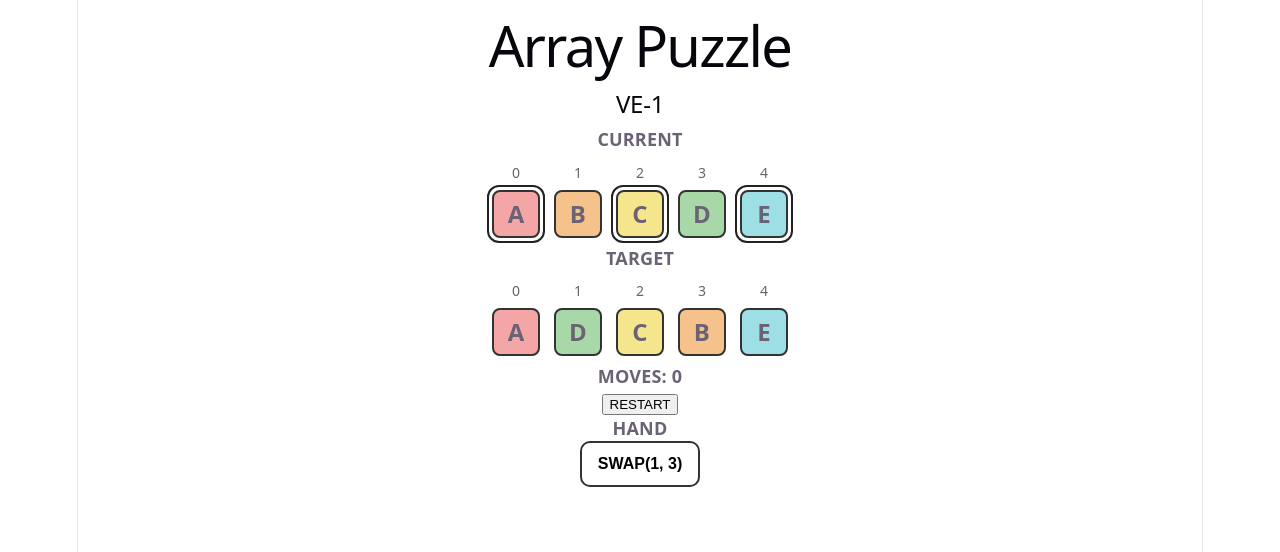
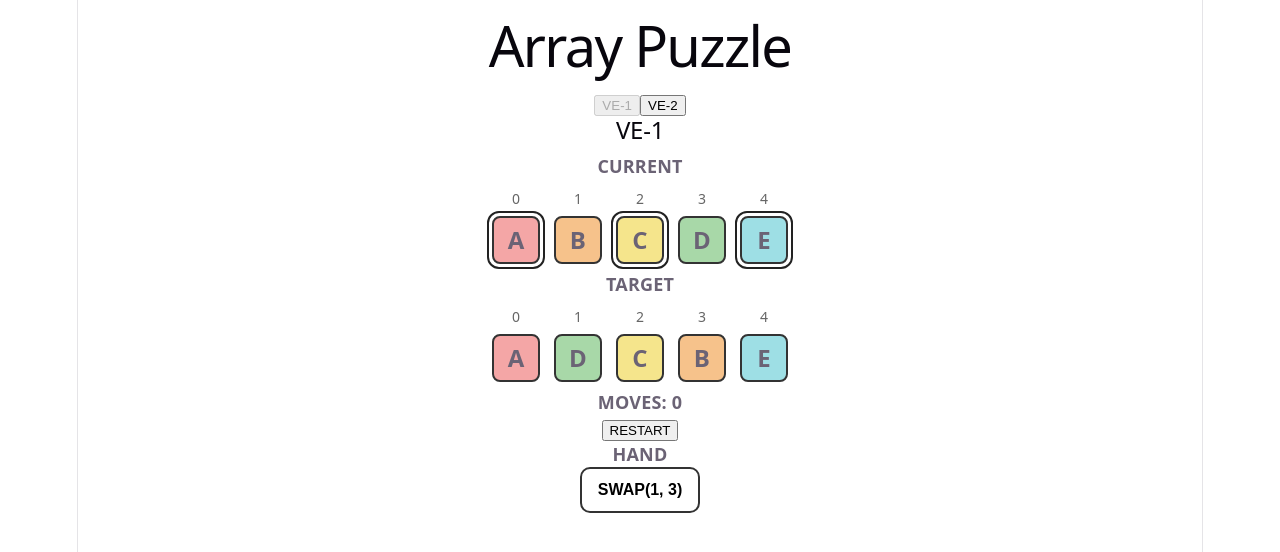
Before and after one commit to Olivia-Grace0206/array-puzzle, a React (Vite) app: page / in a window 1280 px wide. Shown: the top 552 px of the page. Built offline with nearby package versions, Linux system fonts and the light colour scheme.

Commit message:
Add multiple VeryEasy puzzle support

```diff
--- a/src/App.tsx
+++ b/src/App.tsx
@@ -5,23 +5,26 @@ import { executeCard } from './core/executeCard'
 import { getPreviewArray } from './core/getPreviewArray'
 import { isCleared } from './core/isCleared'
 import { veryEasyPuzzles } from './data/puzzles/veryEasy'
+import type { PuzzleDefinition } from './domain/puzzle'
 import type { RuntimeState } from './domain/runtimeState'
 
+function createInitialRuntimeState(
+  puzzle: PuzzleDefinition,
+): RuntimeState {
+  return {
+    currentArray: [...puzzle.start],
+    remainingCards: [...puzzle.hand],
+    usedCards: [],
+    moveCount: 0,
+  }
+}
+
 function App() {
-  const [puzzleIndex] = useState(0)
+  const [puzzleIndex, setPuzzleIndex] = useState(0)
   const puzzle = veryEasyPuzzles[puzzleIndex]
 
-  function createInitialRuntimeState(): RuntimeState {
-    return {
-      currentArray: [...puzzle.start],
-      remainingCards: [...puzzle.hand],
-      usedCards: [],
-      moveCount: 0,
-    }
-  }
-
   const [runtimeState, setRuntimeState] = useState<RuntimeState>(
-    createInitialRuntimeState,
+    () => createInitialRuntimeState(puzzle),
   )
 
   const [hoveredCardId, setHoveredCardId] = useState<string | null>(null)
@@ -44,13 +47,34 @@ function App() {
   }
 
   function handleRestart() {
-    setRuntimeState(createInitialRuntimeState())
+    setRuntimeState(createInitialRuntimeState(puzzle))
+    setHoveredCardId(null)
+  }
+
+  function handlePuzzleChange(nextPuzzleIndex: number) {
+    const nextPuzzle = veryEasyPuzzles[nextPuzzleIndex]
+
+    setPuzzleIndex(nextPuzzleIndex)
+    setRuntimeState(createInitialRuntimeState(nextPuzzle))
     setHoveredCardId(null)
   }
 
   return (
     <main>
       <h1>Array Puzzle</h1>
+
+      <div>
+        {veryEasyPuzzles.map((puzzleOption, index) => (
+          <button
+            key={puzzleOption.id}
+            type="button"
+            onClick={() => handlePuzzleChange(index)}
+            disabled={index === puzzleIndex}
+          >
+            {puzzleOption.id}
+          </button>
+        ))}
+      </div>
 
       <section>
         <h2>{puzzle.id}</h2>
```
